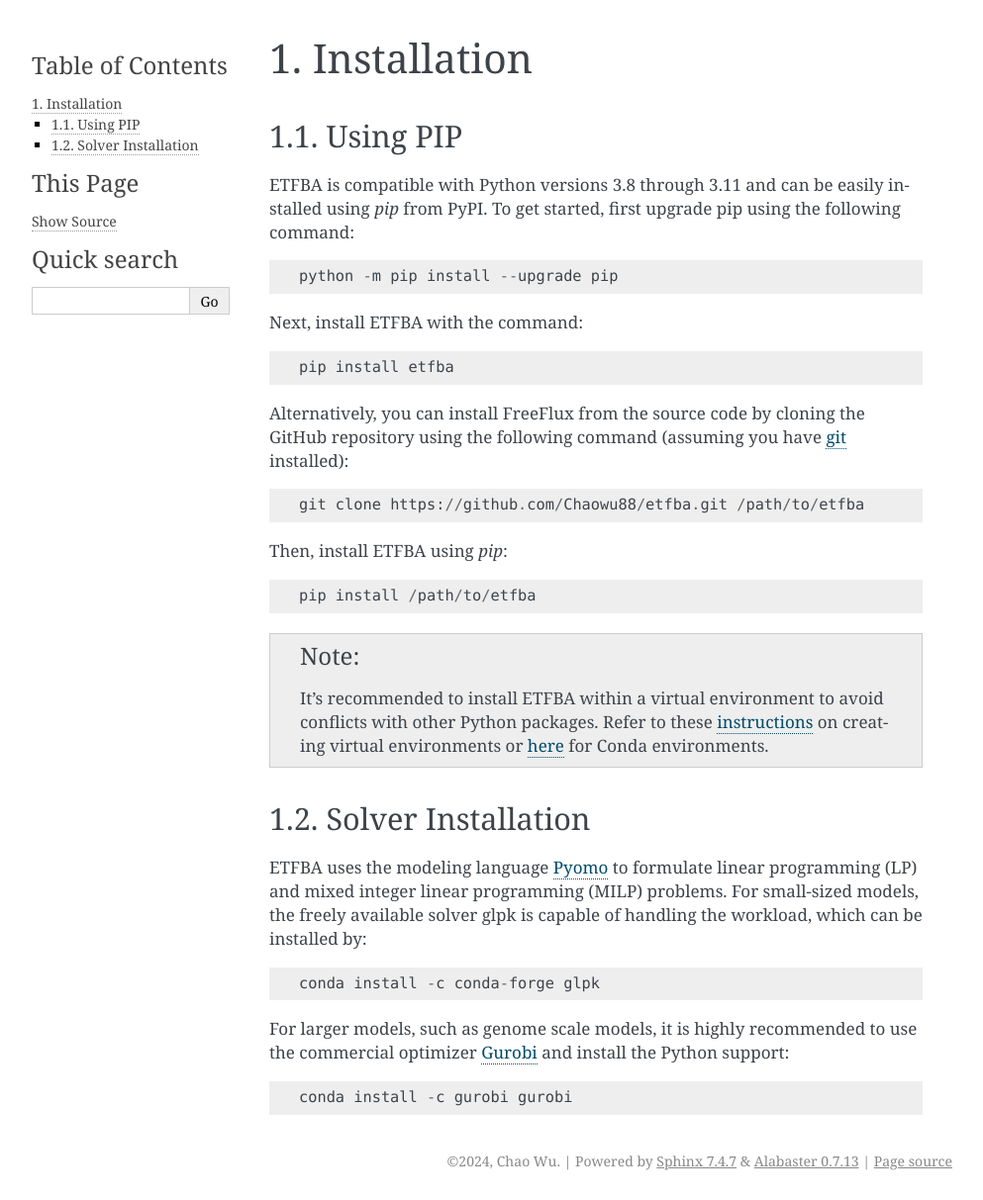
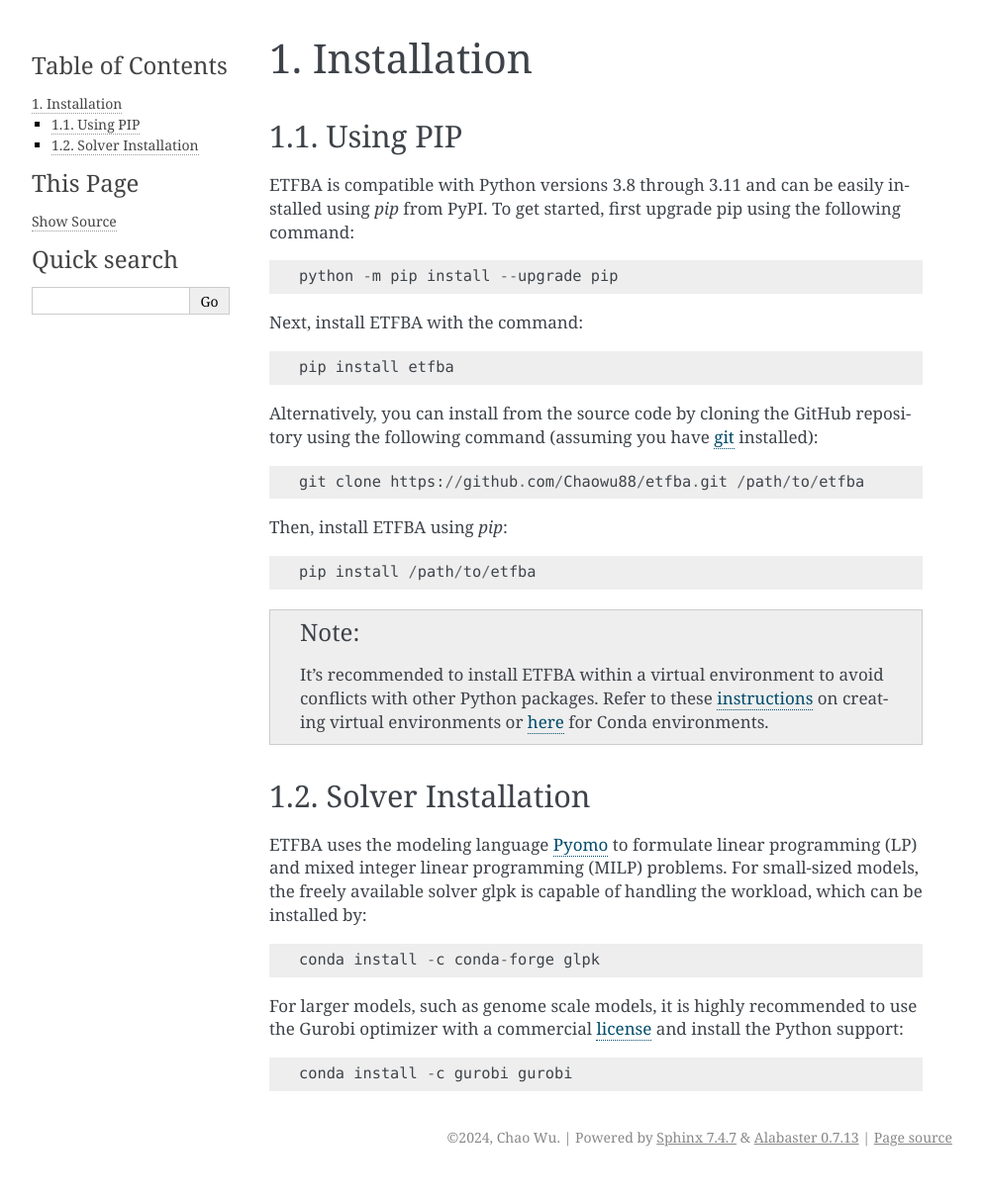
Before and after one commit to Chaowu88/etfba, a Sphinx documentation site: the page built from docs/source/installation.rst, in a window 1280 px wide. Shown: the whole page at 99% size, without its empty margins (148-1141 px from the left). Built offline with Sphinx 7.4.7, drawn with Linux system fonts in a browser that asks for light colours; pages that are not in the unit, such as notebooks, are missing from menus; the version number is read from the project's files by our own code; after the commit the page ends 1189 px from its top, so only the background shows below that.

Commit message:
Update installation.rst

```diff
--- a/docs/source/installation.rst
+++ b/docs/source/installation.rst
@@ -16,7 +16,7 @@
 
   pip install etfba
 
-Alternatively, you can install FreeFlux from the source code by cloning the GitHub repository using the following command (assuming you have `git <https://git-scm.com/>`__ installed):
+Alternatively, you can install from the source code by cloning the GitHub repository using the following command (assuming you have `git <https://git-scm.com/>`__ installed):
 
 .. code-block:: python
 
@@ -40,7 +40,7 @@
 
   conda install -c conda-forge glpk
 
-For larger models, such as genome scale models, it is highly recommended to use the commercial optimizer `Gurobi <https://www.gurobi.com/>`_ and install the Python support:
+For larger models, such as genome scale models, it is highly recommended to use the Gurobi optimizer with a commercial `license <https://support.gurobi.com/hc/en-us/articles/12684663118993-How-do-I-obtain-a-Gurobi-license>`_ and install the Python support:
 
 .. code-block:: python
 
```
